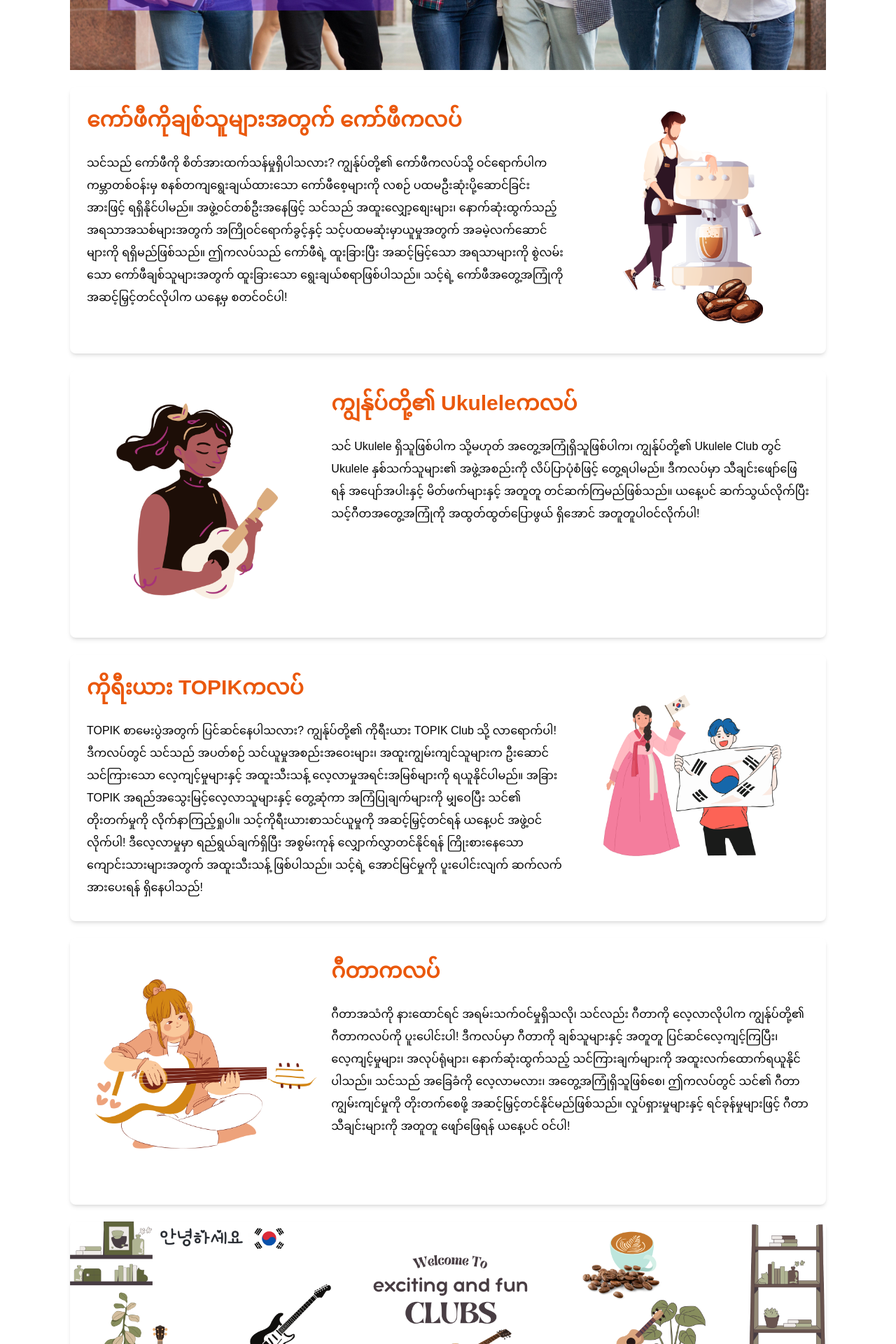
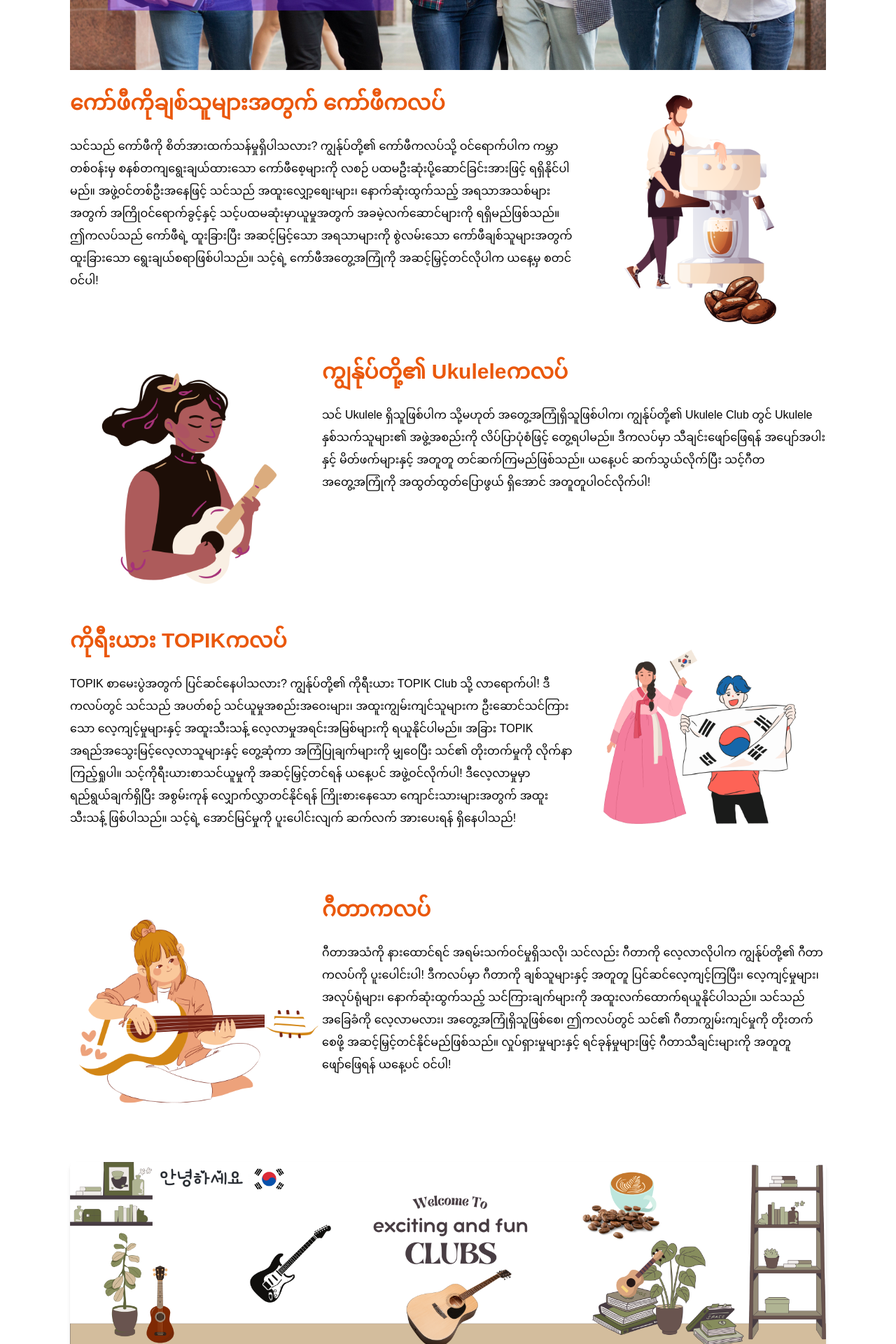
Before and after one commit to Zinkonaing-John/MJvision-Myanmar-V2, a Next.js app: page /club in a window 1280 px wide. Shown: the part 520-2440 px from the top of the page at 70% size. Built offline with nearby package versions, Linux system fonts and the light colour scheme.

Commit message:
color and some changes

```diff
--- a/app/about/page.tsx
+++ b/app/about/page.tsx
@@ -35,6 +35,7 @@
         </div>
       </div>
       <br />
+
       <div className="grid grid-cols-3 justify-center">
         <div>
           <img src="images/2.jpg" alt="" />
--- a/app/club/page.tsx
+++ b/app/club/page.tsx
@@ -7,7 +7,7 @@
         <img src="images/banner.jpg" alt="banner" />
       </div>
       <br />
-      <div className="grid grid-cols-3 justify-center gap-4  bg-white z-0 rounded-lg shadow-md p-6">
+      <div className="grid grid-cols-3 justify-center">
         <div className="col-span-2">
           <h1 className="text-[30px] text-orange-600 ">
             <b>ကော်ဖီကိုချစ်သူများအတွက် ကော်ဖီကလပ်</b>
@@ -32,7 +32,7 @@
       </div>
       <br />
 
-      <div className="grid grid-cols-3 justify-center  gap-4  bg-white z-0  rounded-lg shadow-md p-6">
+      <div className="grid grid-cols-3 justify-center">
         <div>
           <img src="images/ukelele.png" alt="ukelele-club" />
         </div>
@@ -53,7 +53,7 @@
         </div>
       </div>
       <br />
-      <div className="grid grid-cols-3 justify-center  gap-4  bg-white z-0  rounded-lg shadow-md p-6">
+      <div className="grid grid-cols-3 justify-center">
         <div className="col-span-2">
           <h1 className="text-[30px] text-orange-600">
             <b>ကိုရီးယား TOPIKကလပ်</b>
@@ -79,7 +79,7 @@
         </div>
       </div>
       <br />
-      <div className="grid grid-cols-3 justify-center  gap-4  bg-white z-0  rounded-lg shadow-md p-6 ">
+      <div className="grid grid-cols-3 justify-center">
         <div>
           <img src="images/guitar.png" alt="guitar-club" />
         </div>
--- a/app/globals.css
+++ b/app/globals.css
@@ -9,8 +9,8 @@
 
 @media (prefers-color-scheme: dark) {
   :root {
-    --background: #031142;
-    --foreground: #ededed;
+    --background: #ffffff;
+    --foreground: #171717;
   }
 }
 
```
Also changed, not shown: public/images/quote1.png (added), 1 other file (tests, documents, lock files or other folders).
